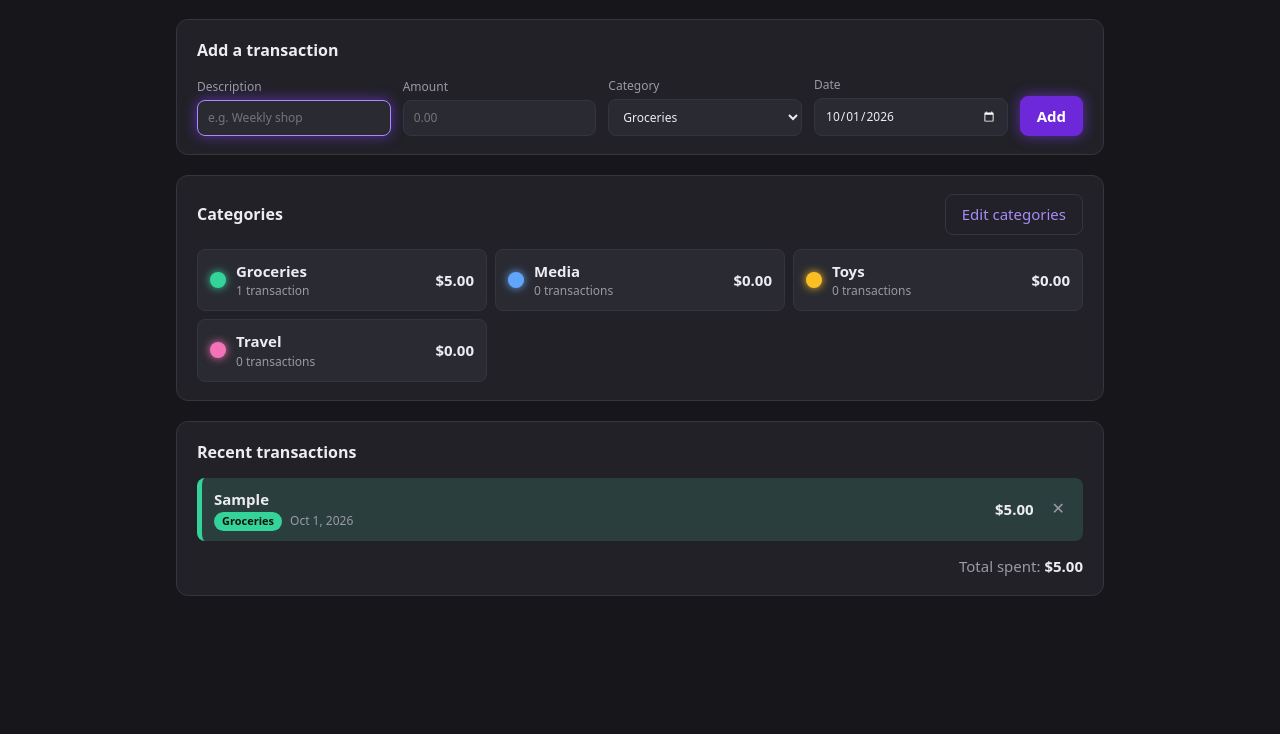
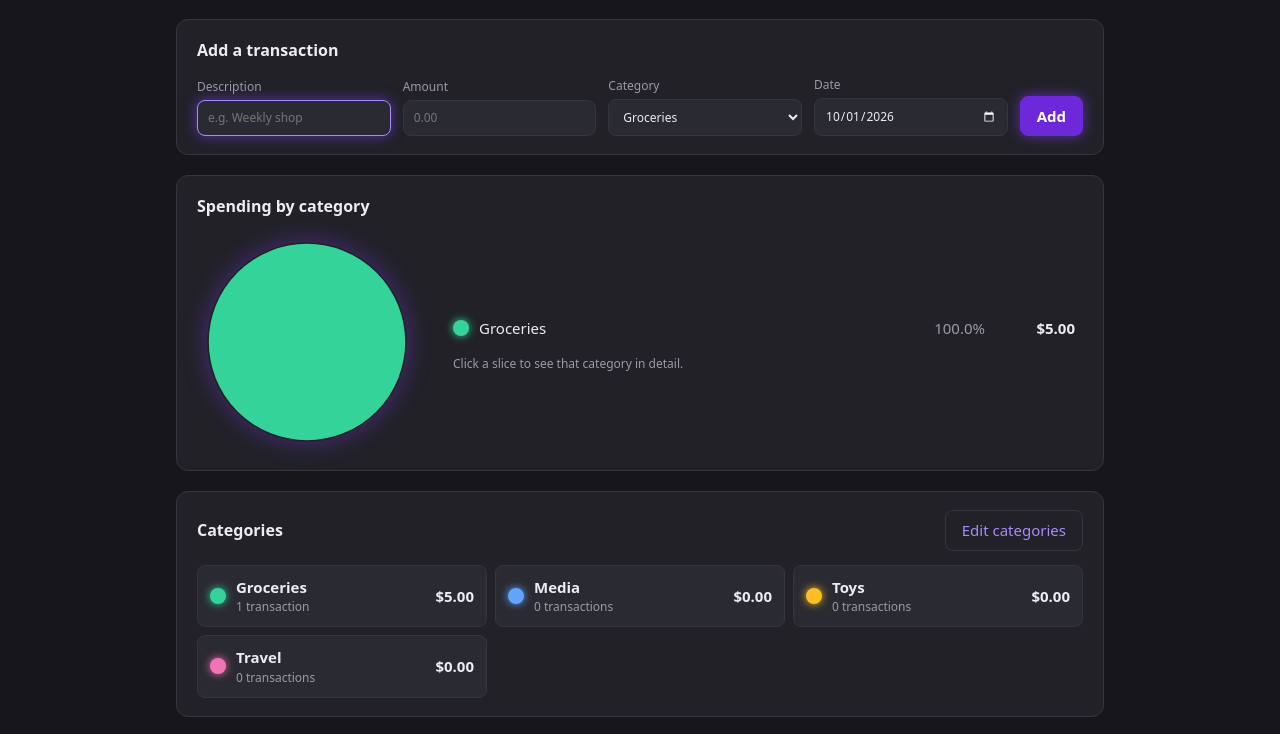
Before and after one commit to Ferret-Dragon/LLMs_inClass_Activity, a plain HTML site: page index.html in a window 1280 px wide. Both pictures are taken after typing "Sample", "5" into the empty fields and a click on the button "Add". Shown: the part 64-798 px from the top of the page. Drawn offline with Linux system fonts and the light colour scheme.

Commit message:
Add clickable pie chart of spending by category
Co-Authored-By: Claude Opus 5.5 <noreply@anthropic.com>

```diff
--- a/css/styles.css
+++ b/css/styles.css
@@ -368,3 +368,72 @@ body.category-view {
   color: var(--muted);
   font-size: 12px;
 }
+
+.pie-body {
+  display: flex;
+  flex-wrap: wrap;
+  align-items: center;
+  gap: 28px;
+}
+
+.pie-body > div { flex: 1 1 260px; }
+
+.pie-chart {
+  flex: 0 0 220px;
+  width: 220px;
+  height: 220px;
+  overflow: visible;
+  filter: drop-shadow(0 0 12px rgba(124, 58, 237, 0.45));
+}
+
+.pie-slice {
+  stroke: var(--surface);
+  stroke-width: 1.5;
+  transition: transform 0.15s ease, opacity 0.15s ease;
+}
+
+.pie-chart a { cursor: pointer; outline: none; }
+
+.pie-chart a:hover .pie-slice,
+.pie-chart a:focus-visible .pie-slice {
+  transform: scale(1.05);
+  opacity: 0.9;
+}
+
+.pie-legend {
+  list-style: none;
+  margin: 0;
+  padding: 0;
+  display: grid;
+  gap: 4px;
+}
+
+.pie-legend-row {
+  display: grid;
+  grid-template-columns: auto 1fr auto auto;
+  align-items: center;
+  gap: 10px;
+  padding: 6px 8px;
+  border-radius: 8px;
+  color: inherit;
+  text-decoration: none;
+}
+
+.pie-legend-row .swatch { grid-row: auto; }
+
+a.pie-legend-row:hover { background: var(--surface-2); }
+
+.pie-legend-percent { color: var(--muted); font-variant-numeric: tabular-nums; }
+
+.pie-legend-amount {
+  min-width: 80px;
+  text-align: right;
+  font-variant-numeric: tabular-nums;
+  font-weight: 700;
+}
+
+.hint {
+  margin: 10px 8px 0;
+  color: var(--muted);
+  font-size: 12px;
+}
--- a/index.html
+++ b/index.html
@@ -34,6 +34,18 @@
         </label>
         <button type="submit" class="btn btn-primary">Add</button>
       </form>
+    </section>
+
+    <section class="card" id="pie-card" aria-labelledby="pie-heading">
+      <h2 id="pie-heading">Spending by category</h2>
+      <p id="pie-empty" class="empty" hidden>Add a transaction to see your spending breakdown.</p>
+      <div id="pie-body" class="pie-body">
+        <svg id="pie-chart" class="pie-chart" viewBox="-100 -100 200 200" role="img" aria-label="Pie chart of spending by category"></svg>
+        <div>
+          <ul id="pie-legend" class="pie-legend"></ul>
+          <p class="hint">Click a slice to see that category in detail.</p>
+        </div>
+      </div>
     </section>
 
     <section class="card" id="category-box" aria-labelledby="category-heading">
@@ -104,6 +116,7 @@
 
   <script src="js/store.js"></script>
   <script src="js/categories.js"></script>
+  <script src="js/pie.js"></script>
   <script src="js/category-page.js"></script>
   <script src="js/app.js"></script>
 </body>
--- a/js/app.js
+++ b/js/app.js
@@ -103,6 +103,7 @@ function render() {
     renderCategoryPage(route.id);
   } else {
     renderCategoryOptions();
+    renderPie();
     renderCategoryBox();
     renderTransactions();
   }
--- /dev/null
+++ b/js/pie.js
@@ -0,0 +1,87 @@
+// Pie chart of spending per category. Slices link to the category page.
+const SVG_NS = 'http://www.w3.org/2000/svg';
+const PIE_RADIUS = 90;
+
+function svgEl(tag, attrs) {
+  const node = document.createElementNS(SVG_NS, tag);
+  for (const [key, value] of Object.entries(attrs || {})) node.setAttribute(key, value);
+  return node;
+}
+
+function pieSlices() {
+  const totals = categoryTotals();
+  const slices = Store.getCategories()
+    .map((category) => ({ category, amount: (totals.get(category.id) || { amount: 0 }).amount }))
+    .filter((slice) => slice.amount > 0);
+  if (totals.has('')) slices.push({ category: UNCATEGORIZED, amount: totals.get('').amount });
+  return slices;
+}
+
+// Angles are fractions of a full turn, starting at 12 o'clock.
+function slicePath(start, end) {
+  const point = (fraction) => {
+    const angle = fraction * 2 * Math.PI - Math.PI / 2;
+    return `${(PIE_RADIUS * Math.cos(angle)).toFixed(3)} ${(PIE_RADIUS * Math.sin(angle)).toFixed(3)}`;
+  };
+  const largeArc = end - start > 0.5 ? 1 : 0;
+  return `M 0 0 L ${point(start)} A ${PIE_RADIUS} ${PIE_RADIUS} 0 ${largeArc} 1 ${point(end)} Z`;
+}
+
+function categoryHref(category) {
+  return category.id ? `#/category/${encodeURIComponent(category.id)}` : null;
+}
+
+function renderPie() {
+  const slices = pieSlices();
+  const total = slices.reduce((acc, s) => acc + s.amount, 0);
+
+  document.getElementById('pie-empty').hidden = slices.length > 0;
+  document.getElementById('pie-body').hidden = slices.length === 0;
+
+  const svg = document.getElementById('pie-chart');
+  const legend = document.getElementById('pie-legend');
+  svg.replaceChildren();
+  legend.replaceChildren();
+
+  let start = 0;
+  for (const { category, amount } of slices) {
+    const share = amount / total;
+    const percent = `${(share * 100).toFixed(1)}%`;
+    const label = `${category.name}: ${money.format(amount)} (${percent})`;
+    const href = categoryHref(category);
+
+    // A single full-circle slice cannot be drawn as an arc.
+    const shape =
+      slices.length === 1
+        ? svgEl('circle', { r: PIE_RADIUS, fill: category.color })
+        : svgEl('path', { d: slicePath(start, start + share), fill: category.color });
+    shape.classList.add('pie-slice');
+    const title = svgEl('title');
+    title.textContent = label;
+    shape.append(title);
+
+    if (href) {
+      const link = svgEl('a', { href, 'aria-label': label });
+      link.dataset.category = category.id;
+      link.append(shape);
+      svg.append(link);
+    } else {
+      svg.append(shape);
+    }
+
+    const item = el('li');
+    const row = el(href ? 'a' : 'span', 'pie-legend-row');
+    if (href) row.href = href;
+    row.style.setProperty('--cat', category.color);
+    row.append(
+      el('span', 'swatch'),
+      el('span', 'pie-legend-name', category.name),
+      el('span', 'pie-legend-percent', percent),
+      el('span', 'pie-legend-amount', money.format(amount))
+    );
+    item.append(row);
+    legend.append(item);
+
+    start += share;
+  }
+}
```
